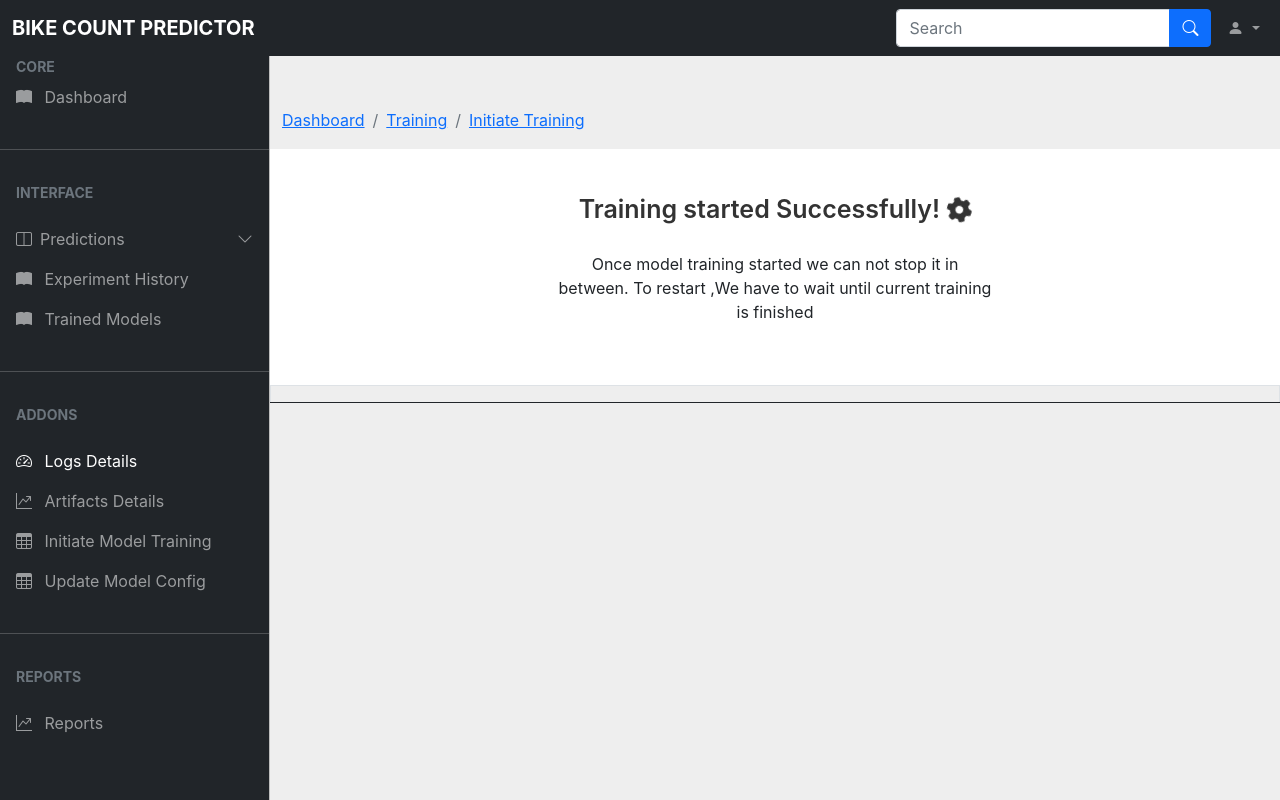
After one commit to deepanshu03091995/bike_share_project, a Flask app: page /initiate_train in a window 1280 px wide. The commit adds this page. Run offline with Flask 2, Linux system fonts and the light colour scheme; data that the repository does not hold is empty; some libraries are stand-ins or nearby versions.

Commit message:
add train initiating template

```diff
--- a/app.py
+++ b/app.py
@@ -215,18 +215,30 @@ def update_model_config():
 
 @app.route('/train', methods=['GET', 'POST'])
 def train():
+    pipeline = Pipeline(config=Configuartion(current_time_stamp=get_current_time_stamp()))
+    context = {
+        "experiment": pipeline.get_experiments_status().to_html(classes='table table-striped col-12'),
+    }
+    return render_template('train.html',context=context)
+
+@app.route('/initiate_train', methods=['GET', 'POST'])
+def initiate_train():
     message = ""
     pipeline = Pipeline(config=Configuartion(current_time_stamp=get_current_time_stamp()))
     if not Pipeline.experiment.running_status:
-        message = "Training started."
-        #pipeline.start()
+        print("NOT ",Pipeline.experiment.running_status)
+        message = "Training started Successfully!"
+        pipeline.start()
     else:
+        print("Progress STATUS ",Pipeline.experiment.running_status)
         message = "Training is already in progress."
     context = {
         "experiment": pipeline.get_experiments_status().to_html(classes='table table-striped col-12'),
-        "message": message
+        "message": message,
+        "status":Pipeline.experiment.running_status
     }
-    return render_template('train.html', context=context)
+    return render_template('initiate_training.html', context=context)
+
 
 if __name__=="__main__":
     app.run(debug=True)
--- a/templates/dashboard.html
+++ b/templates/dashboard.html
@@ -74,9 +74,7 @@
                 <i class="bi bi-person-fill"></i>
               </a>
               <ul class="dropdown-menu dropdown-menu-end">
-                <li><a class="dropdown-item" href="/index">Go Back Home</a></li>
-
-
+                <li><a class="dropdown-item" href="/">Go Back Home</a></li>
               </ul>
             </li>
           </ul>
@@ -344,24 +342,33 @@
                             <i class="fa fa-th"></i>
                         </div>
                         <div class="feature-content">
-                              <a href="/batch_predict"><h5>Batch Predictor</h5></a>
+                          <a href="/predict" ><h5>Batch Predictor</h5></a>
+
                             <p>Form will be displayed for batch prediction. Submit the form to get estimated count for Rental Bike Count. </p>
                         </div>
                     </div>
                 </div>
                 <!-- / -->
+
               </div>
           </div>
       </section>
 
       <footer class="footer mt-auto py-3 bg-dark">
         <div class="container">
+          <div class="row">
+            <div class="col-sm-6 col-lg-6">
               <p class="text-muted">https://bike-share-ml.herokuapp.com/ &copy; 2022</p>
+            </div>
+            <div class="col-sm-6 col-lg-6">
               <div class="col item social"><a href="https://www.facebook.com/ineuronai/">
                 <i class="fa fa-facebook"></i></a><a href="https://twitter.com/hashtag/ineuron"><i class="fa fa-twitter"></i>
                 </a><a href="https://www.youtube.com/c/iNeuroniNtelligence"><i class="fa fa-youtube"></i></a>
                 <a href="https://www.instagram.com/ineuron.ai/"><i class="fa fa-instagram"></i></a>
                 <a href="https://ineuron.ai/"><i class="fa fa-google"></i></a></div>
+            </div>
+
+
         </div>
       </footer>
       </div>
--- /dev/null
+++ b/templates/initiate_training.html
@@ -0,0 +1,72 @@
+{% extends 'dashboard.html' %}
+
+{% block head %}
+<title>Train Status</title>
+<style>
+  body{margin-top:20px;}
+.mail-seccess {
+    text-align: center;
+	background: #fff;
+	border-top: 1px solid #eee;
+}
+.mail-seccess .success-inner {
+	display: inline-block;
+}
+.mail-seccess .success-inner h1 {
+	font-size: 100px;
+	text-shadow: 3px 5px 2px #3333;
+	color: #006DFE;
+	font-weight: 700;
+}
+.mail-seccess .success-inner h1 span {
+	display: block;
+	font-size: 25px;
+	color: #333;
+	font-weight: 600;
+	text-shadow: none;
+	margin-top: 20px;
+}
+.mail-seccess .success-inner p {
+	padding: 20px 15px;
+}
+.mail-seccess .success-inner .btn{
+	color:#fff;
+}
+</style>
+{% endblock %}
+
+{% block content %}
+
+<main class="mt-5 pt-3">
+  <div class="container-fluid">
+    <nav aria-label="breadcrumb">
+      <ol class="breadcrumb">
+          <li class="breadcrumb-item"><a href="/dashboard">Dashboard</a></li>
+          <li class="breadcrumb-item"><a href="/train"> Training </a></li>
+          <li class="breadcrumb-item"><a href="/initiate_train">Initiate Training </a></li>
+      </ol>
+  </nav>
+<div class="row">
+    {% if context['status'] %}
+  <section class="mail-seccess section">
+    <div class="container">
+      <div class="row">
+        <div class="col-lg-6 offset-lg-3 col-12">
+          <!-- Error Inner -->
+          <div class="success-inner">
+            <h1><span> {{ context['message']}} <i class="fas fa-cog fa-spin"></i></span></h1>
+            <p>Once model training started we can not stop it in between. To restart ,We have to wait until current training is finished </p>
+
+          </div>
+          <!--/ End Error Inner -->
+        </div>
+      </div>
+    </div>
+  </section>
+  {% endif %}
+        {{ context['experiment']|safe }}
+</div>
+
+      </div>
+      </main>
+{% endblock %}
```
Also changed, not shown: templates/train.html (+52 -6 lines), 2 other files. Lines whose indentation alone changed are shown as unchanged.
